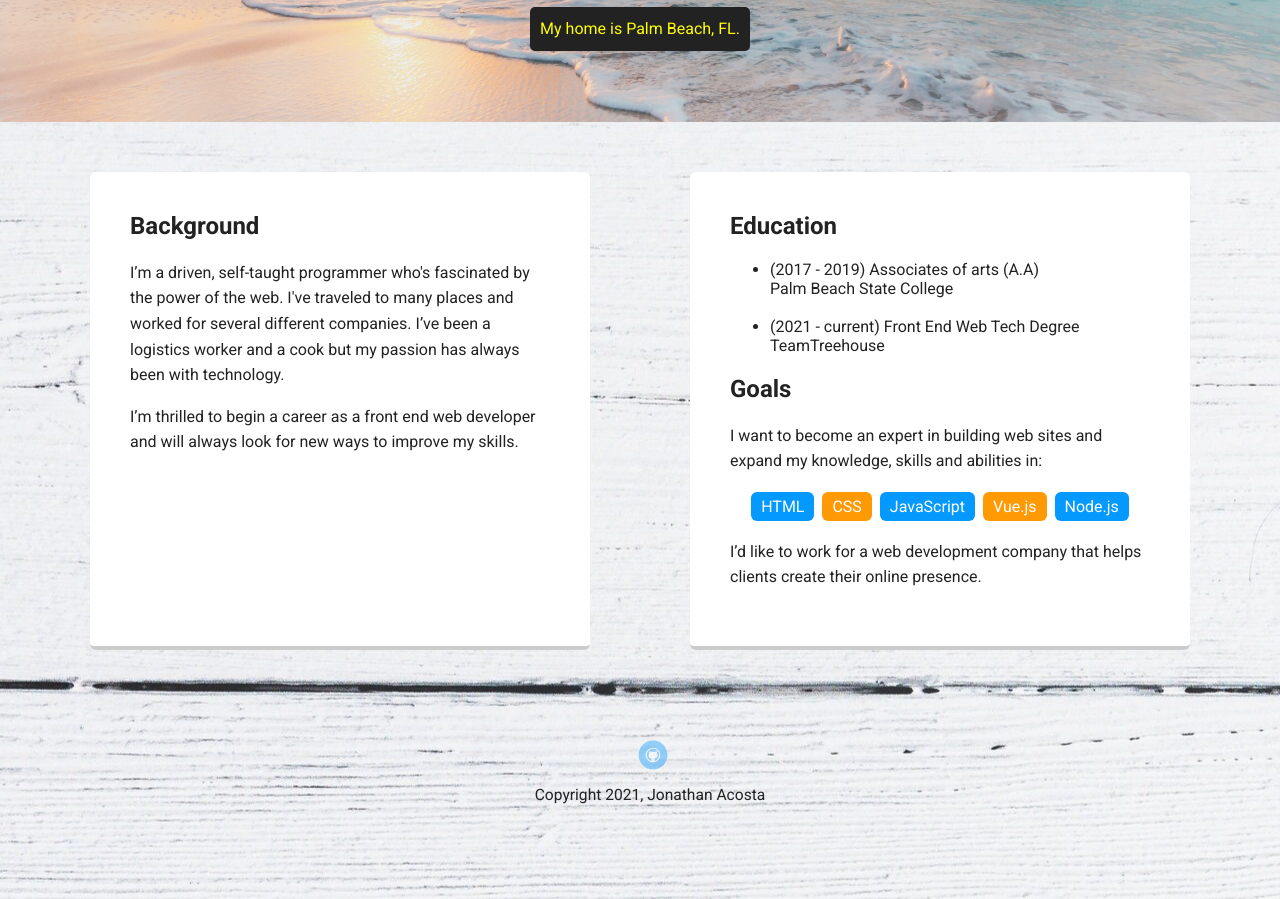
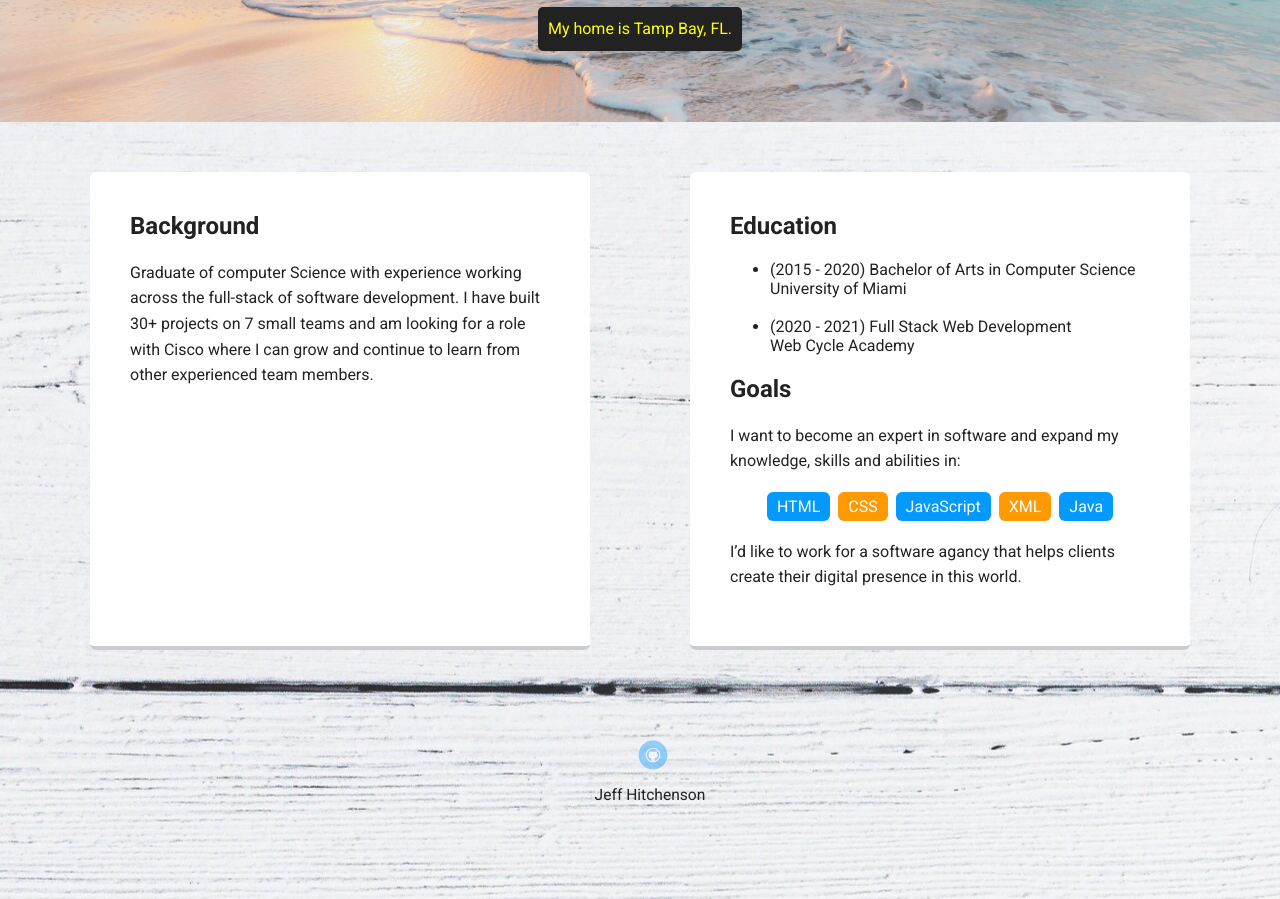
Before and after one commit to AcostaJon/techdegree-project-1, a plain HTML site: page index.html in a window 1280 px wide. Shown: the part 348-1247 px from the top of the page. Drawn offline with Linux system fonts and the light colour scheme; a web font is replaced by a local one.

Commit message:
update app icon

```diff
--- a/index.html
+++ b/index.html
@@ -3,63 +3,69 @@
 
 <head>
   <meta charset="utf-8">
-  <title>Jonathan Acosta's Profile</title>
+  <!-- Site title -->
+  <title>Profile | JH</title>
   <meta name="viewport" content="width=device-width, initial-scale=1.0">
+  <!-- logo -->
+  <link rel="icon" href="./images/logo.svg">
+  <!-- css -->
   <link rel="stylesheet" href="styles.css">
+  <!-- font family -->
   <link href="https://fonts.googleapis.com/css?family=Muli%7CRoboto:400,300,500,700,900" rel="stylesheet">
 </head>
 
 <body>
 
   <div class="main-nav">
+    <!-- navigation -->
     <ul class="nav">
-      <li class="name">Jonathan Acosta</li>
+      <li class="name">Jeff Hitchenson</li>
       <li><a href="index.html">Home</a></li>
       <li><a href="experience.html">Experience</a></li>
     </ul>
   </div>
-
+<!-- header/introduction -->
   <header>
     <img src="images/profilePic.jpg" alt="Desktop setup of Jonathan Acosta" class="profile-image">
-    <h1 class="tag name">Hello, I’m Jonathan.</h1>
-    <p class="tag location">My home is Palm Beach, FL.</p>
+    <h1 class="tag name">Hello, I’m Jeff.</h1>
+    <p class="tag location">My home is Tamp Bay, FL.</p>
   </header>
-
+<!-- main content -->
   <main class="flex">
+    <!-- background -->
     <div class="card">
       <h2>Background</h2>
-      <p>I’m a driven, self-taught programmer who's fascinated by the power of the web. I've traveled to
-        many places
-        and worked for several different companies. I’ve been a logistics worker and a cook but my passion has always
-        been with technology.</p>
-      <p>I’m thrilled to begin a career as a front end web developer and will always look for new ways to improve my
-        skills.</p>
+      <p>Graduate of computer Science with experience working across the full-stack
+        of software development. I have built 30+ projects on 7 small teams and am looking for a role with Cisco where I can grow and continue to learn from other experienced team members.
+      </p>
     </div>
+    <!-- education -->
     <div class="card">
       <h2>Education</h2>
       <ul>
-        <li>(2017 - 2019) Associates of arts (A.A) <br> Palm Beach State College</li>
+        <li>(2015 - 2020) Bachelor of Arts in Computer Science <br> University of Miami</li>
         <br>
-        <li>(2021 - current) Front End Web Tech Degree <br> TeamTreehouse</li>
+        <li>(2020 - 2021) Full Stack Web Development <br> Web Cycle Academy</li>
       </ul>
+      <!-- goals -->
       <h2>Goals</h2>
-      <p>I want to become an expert in building web sites and expand my knowledge, skills and abilities in:</p>
+      <p>I want to become an expert in software and expand my knowledge, skills and abilities in:</p>
       <ul class="skills">
         <li>HTML</li>
         <li>CSS</li>
         <li>JavaScript</li>
-        <li>Vue.js</li>
-        <li>Node.js</li>
+        <li>XML</li>
+        <li>Java</li>
       </ul>
-      <p>I’d like to work for a web development company that helps clients create their online presence.</p>
+      <p>I’d like to work for a software agancy that helps clients create their digital presence in this world.</p>
     </div>
   </main>
-
+<!-- footer -->
   <footer>
     <ul>
       <li><a href="https://github.com/AcostaJon" class="social github">Github</a></li>
     </ul>
-    <p class="copyright">Copyright 2021, Jonathan Acosta</p>
+    <p class="copyright">Jeff Hitchenson</p>
   </footer>
 
 </body>
```
Also changed, not shown: experience.html (+11 -8 lines), styles.css (+34 -4 lines), images/logo.svg (added).
